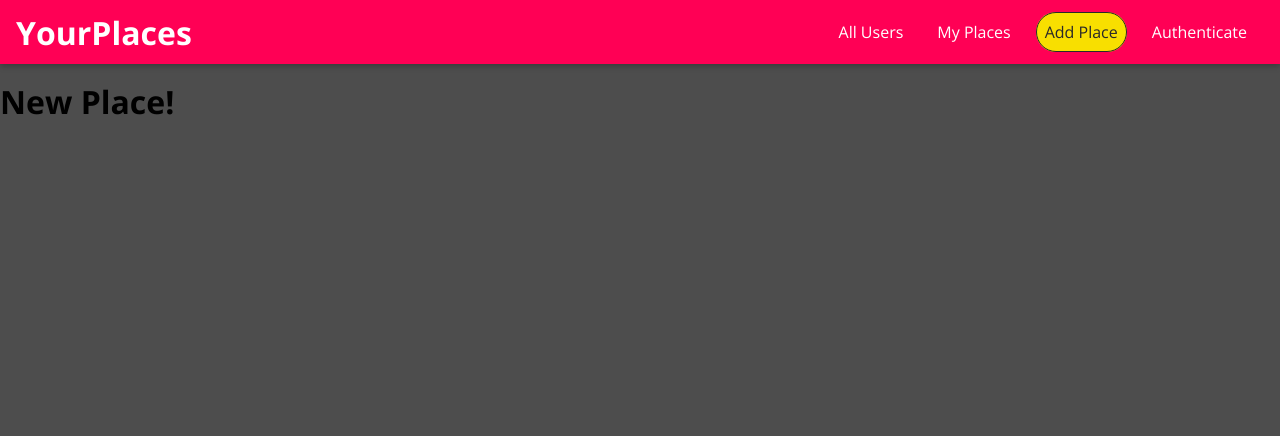
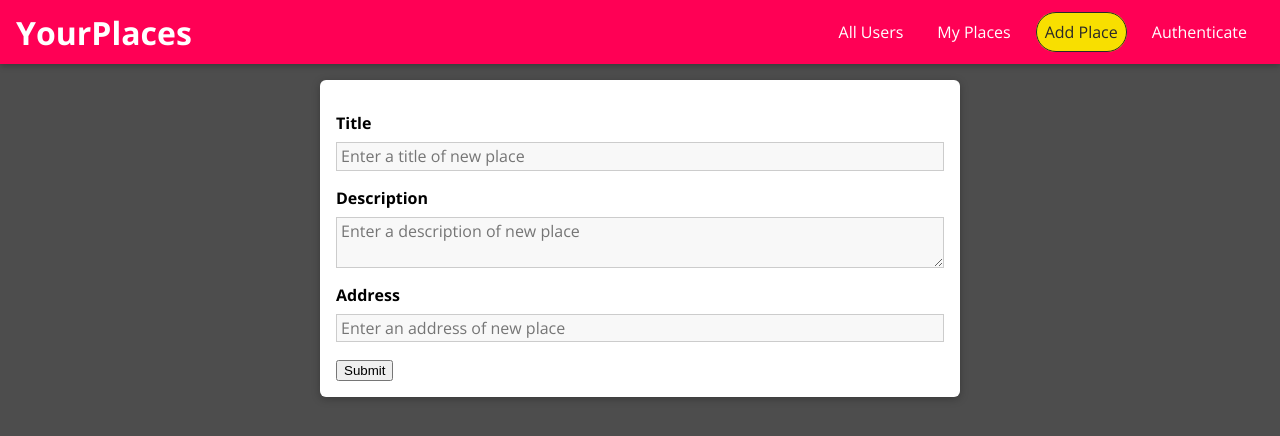
Before and after one commit to Pawliszakk/Places-Application, a Next.js app: page /places/new in a window 1280 px wide. Shown: the top 436 px of the page. Built offline with nearby package versions, Linux system fonts and the light colour scheme.

Commit message:
added a new place form

```diff
--- /dev/null
+++ b/components/places/NewPlace.jsx
@@ -0,0 +1,89 @@
+import { useState } from 'react';
+
+import classes from './NewPlace.module.css';
+const NewPlace = () => {
+	const [enteredTitle, setEnteredTitle] = useState('');
+	const [titleIsValid, setIsTitleValid] = useState(true);
+
+	const [enteredText, setEnteredText] = useState('');
+	const [textIsValid, setIsTextValid] = useState(true);
+
+	const [enteredAddress, setEnteredAddress] = useState('');
+	const [addressIsValid, setIsAddressValid] = useState(true);
+
+	const [isFormValid, setIsFormValid] = useState(true);
+	const submitHandler = (e) => {
+		e.preventDefault();
+
+		enteredTitle.length < 3 ? setIsTitleValid(false) : setIsTitleValid(true);
+		enteredText.length < 20 ? setIsTextValid(false) : setIsTextValid(true);
+		enteredAddress.length < 5
+			? setIsAddressValid(false)
+			: setIsAddressValid(true);
+		if (!textIsValid || !titleIsValid || !addressIsValid) {
+			setIsFormValid(false);
+		}
+		const placeData = {
+			title: enteredTitle,
+			description: enteredText,
+			address: enteredAddress,
+		};
+		console.log(placeData);
+		//SENDING TO API
+		setIsFormValid(true);
+	};
+
+	const handleTitleChange = (e) => setEnteredTitle(e.target.value);
+	const handleTextChange = (e) => setEnteredText(e.target.value);
+	const handleAddressChange = (e) => setEnteredAddress(e.target.value);
+
+	return (
+		<form onSubmit={submitHandler} className={classes.placeForm}>
+			<div
+				className={`${classes.formControl} ${!titleIsValid && classes.invalid}`}
+			>
+				<label htmlFor="title">Title</label>
+				<input
+					type="text"
+					id="title"
+					value={enteredTitle}
+					placeholder="Enter a title of new place"
+					onChange={handleTitleChange}
+				/>
+				{!titleIsValid && <p>Title should have minimum 3 characters</p>}
+			</div>
+			<div
+				className={`${classes.formControl} ${!textIsValid && classes.invalid}`}
+			>
+				<label htmlFor="title">Description</label>
+				<textarea
+					type="text"
+					id="text"
+					value={enteredText}
+					placeholder="Enter a description of new place"
+					onChange={handleTextChange}
+				/>
+				{!textIsValid && <p>Text should have minimum 20 characters</p>}
+			</div>
+			<div
+				className={`${classes.formControl} ${
+					!addressIsValid && classes.invalid
+				}`}
+			>
+				<label htmlFor="address">Address</label>
+				<input
+					type="text"
+					id="address"
+					value={enteredAddress}
+					placeholder="Enter an address of new place"
+					onChange={handleAddressChange}
+				/>
+				{!addressIsValid && <p>Text should have minimum 20 characters</p>}
+			</div>
+			{!isFormValid && <p>Please enter valid address</p>}
+			<button type="submit">Submit</button>
+		</form>
+	);
+};
+
+export default NewPlace;
--- /dev/null
+++ b/components/places/NewPlace.module.css
@@ -0,0 +1,53 @@
+.placeForm {
+    list-style: none;
+    margin: 0 auto;
+    padding: 1rem;
+    width: 90%;
+    max-width: 40rem;
+    box-shadow: 0 2px 8px rgba(0, 0, 0, 0.26);
+    border-radius: 6px;
+    background: white;
+  }
+
+
+  .formControl {
+    margin: 1rem 0;
+  }
+
+  .formControl label,
+  .formControl input,
+  .formControl textarea {
+    display: block;
+  }
+
+  .formControl label {
+    font-weight: bold;
+    margin-bottom: 0.5rem;
+  }
+
+  .formControl input,
+  .formControl textarea {
+    width: 100%;
+    font: inherit;
+    border: 1px solid #ccc;
+    background: #f8f8f8;
+    padding: 0.15rem 0.25rem;
+  }
+
+  .formControl input:focus,
+  .formControl textarea:focus {
+    outline: none;
+    background: #ebebeb;
+    border-color: #510077;
+  }
+
+  .invalid label,
+  .invalid p {
+    color: red;
+  }
+
+  .invalid input,
+  .invalid textarea {
+    border-color: red;
+    background: #ffd1d1;
+  }
--- a/src/pages/places/new.jsx
+++ b/src/pages/places/new.jsx
@@ -1,5 +1,7 @@
+import NewPlace from '../../../components/places/NewPlace';
+
 const NewPlacePage = () => {
-	return <h1>New Place!</h1>;
+	return <NewPlace />;
 };
 
 export default NewPlacePage;
```
Also changed, not shown: utils/validators.js (added, +46 -0 lines).
